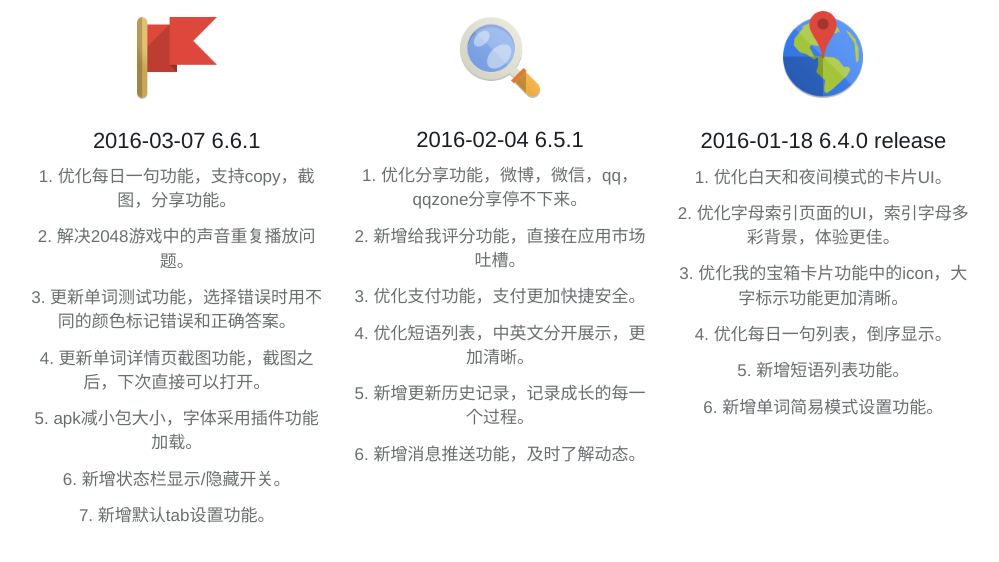
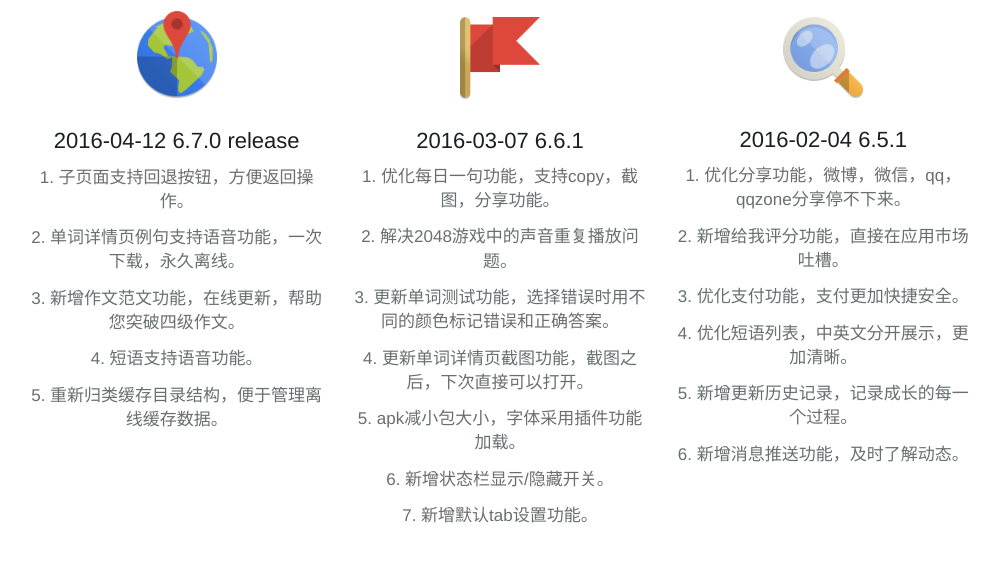
Before and after one commit to cet4free/cet4free.github.io, a plain HTML site: page index.html in a window 1280 px wide. Shown: the part 1296-1858 px from the top of the page, without its empty margins (140-1139 px from the left). Drawn offline with Linux system fonts and the light colour scheme.

Commit message:
6.7.0 release

```diff
--- a/index.html
+++ b/index.html
@@ -79,7 +79,7 @@ var _hmt = _hmt || [];
             </figure> <!-- /.text-center -->
 
             <!-- Title -->
-            <h1>CET4 - v6.6.1</h1>
+            <h1>CET4 - v6.7.0</h1>
             <h1>英语四级词汇</h1>
 
             <!-- Sub title -->
@@ -149,6 +149,24 @@ var _hmt = _hmt || [];
         </div>
         <div class="row">
 
+<!-- /.col-md-4 -->
+
+          <div class="col-md-4 col-services features-content">
+
+            <!-- Icons -->
+            <figure>
+              <img class="img-services img-margin" src="images/icons/world-map.png" alt="">
+            </figure>
+
+            <!-- Title -->
+            <h4>2016-04-12 6.7.0 release</h4>
+            <p>1. 子页面支持回退按钮，方便返回操作。</p>
+            <p>2. 单词详情页例句支持语音功能，一次下载，永久离线。</p>
+            <p>3. 新增作文范文功能，在线更新，帮助您突破四级作文。</p>
+            <p>4. 短语支持语音功能。</p>
+            <p>5. 重新归类缓存目录结构，便于管理离线缓存数据。</p>
+
+          </div> <!-- /.col-md-4 -->
           <div class="col-md-4 col-services features-content">
 
             <!-- Icons -->
@@ -191,28 +209,7 @@ var _hmt = _hmt || [];
             <p>6. 新增消息推送功能，及时了解动态。</p>
 
 
-          </div> <!-- /.col-md-4 -->
-
-          <div class="col-md-4 col-services features-content">
-
-            <!-- Icons -->
-            <figure>
-              <img class="img-services img-margin" src="images/icons/world-map.png" alt="">
-            </figure>
-
-            <!-- Title -->
-            <h4>2016-01-18 6.4.0 release</h4>
-
-            <!-- Description -->
-
-            <p>1. 优化白天和夜间模式的卡片UI。</p>
-            <p>2. 优化字母索引页面的UI，索引字母多彩背景，体验更佳。</p>
-            <p>3. 优化我的宝箱卡片功能中的icon，大字标示功能更加清晰。</p>
-            <p>4. 优化每日一句列表，倒序显示。</p>
-            <p>5. 新增短语列表功能。</p>
-            <p>6. 新增单词简易模式设置功能。</p>
-
-          </div> <!-- /.col-md-4 -->
+          </div>
 
         </div> <!-- /.row -->
 
```
